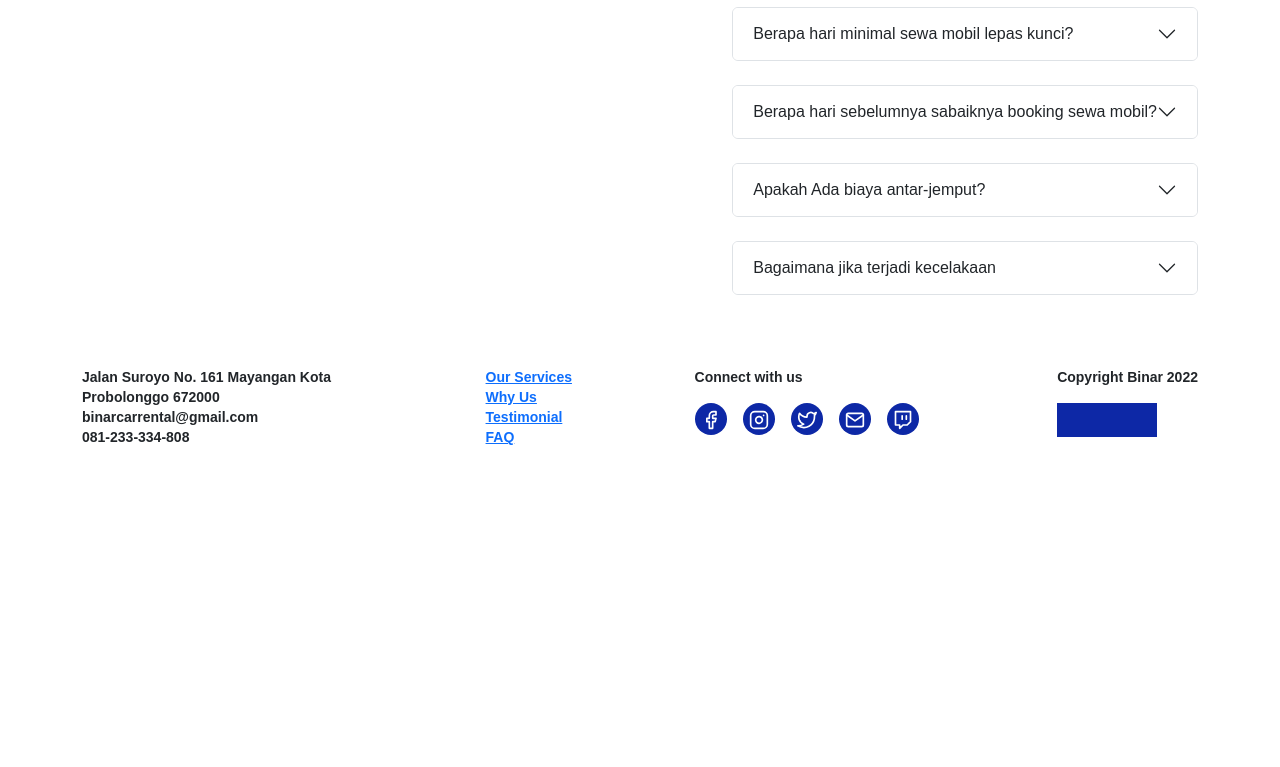
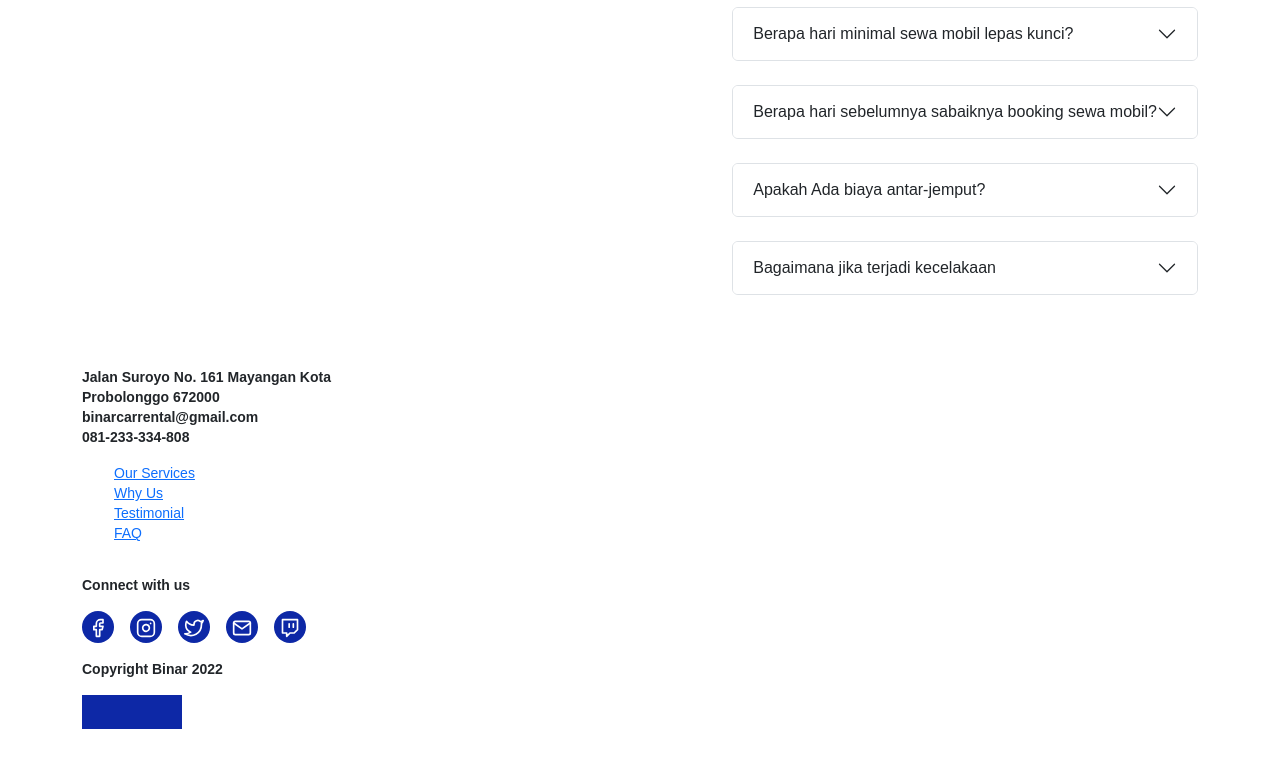
Before and after one commit to tofatoff/2200898-9-MST-BCR_Cust-Platinum, a React (Vite) app: page / in a window 1280 px wide. Shown: the part 2121-2888 px from the top of the page. Before the commit the page ends 2632 px from the top, so only its background shows below. Built offline with nearby package versions, Linux system fonts and the light colour scheme.

Commit message:
fix footer responsiveness

```diff
--- a/src/components/Footer/index.jsx
+++ b/src/components/Footer/index.jsx
@@ -20,13 +20,32 @@ const Footer = () => {
                 lineHeight: '20px',
             }}
         >
-            <Container className="d-flex justify-content-between">
-                <address>
+            <Container className="d-flex justify-content-between flex-column flex-xxl-row">
+                <address
+                    style={{
+                        marginBottom: '16px',
+                    }}
+                >
                     Jalan Suroyo No. 161 Mayangan Kota <br />Probolonggo 672000 <br />
                     binarcarrental@gmail.com <br />
                     081-233-334-808 <br />
                 </address>
-                <nav>
+                <nav
+                    style={{
+                        margin: '0',
+                        marginBottom: '16px',
+                        padding: '0',
+                        textDecoration: 'none',
+                        listStyleType: 'none',
+                        fontFamily: 'Arial',
+                        fontSize: '14px',
+                        fontWeight: '400',
+                        lineHeight: '20px',
+                        letterSpacing: '0em',
+                        textAlign: 'left',
+                        borderBottom: 'none',
+                    }}
+                >
                     <ul>
                         <li>
                             <a href="#our-services">
@@ -50,7 +69,11 @@ const Footer = () => {
                         </li>
                     </ul>
                 </nav>
-                <div>
+                <div
+                    style={{
+                        marginBottom: '16px',
+                    }}
+                >
                     <p>Connect with us</p>
                     <ul className="d-flex m-0 p-0">
                         <li className="socmed-container">
@@ -80,7 +103,11 @@ const Footer = () => {
                         </li>
                     </ul>
                 </div>
-                <div>
+                <div
+                    style={{
+                        marginBottom: '16px',
+                    }}
+                >
                     <p>Copyright Binar 2022</p>
                     <LogoBCR />
                 </div>
--- a/src/components/Footer/styles.css
+++ b/src/components/Footer/styles.css
@@ -24,7 +24,7 @@
     background: #0D28A6;
 }
 
-li {
+ul {
     list-style-type: none;
     padding: 0;
     margin: 0;
```
